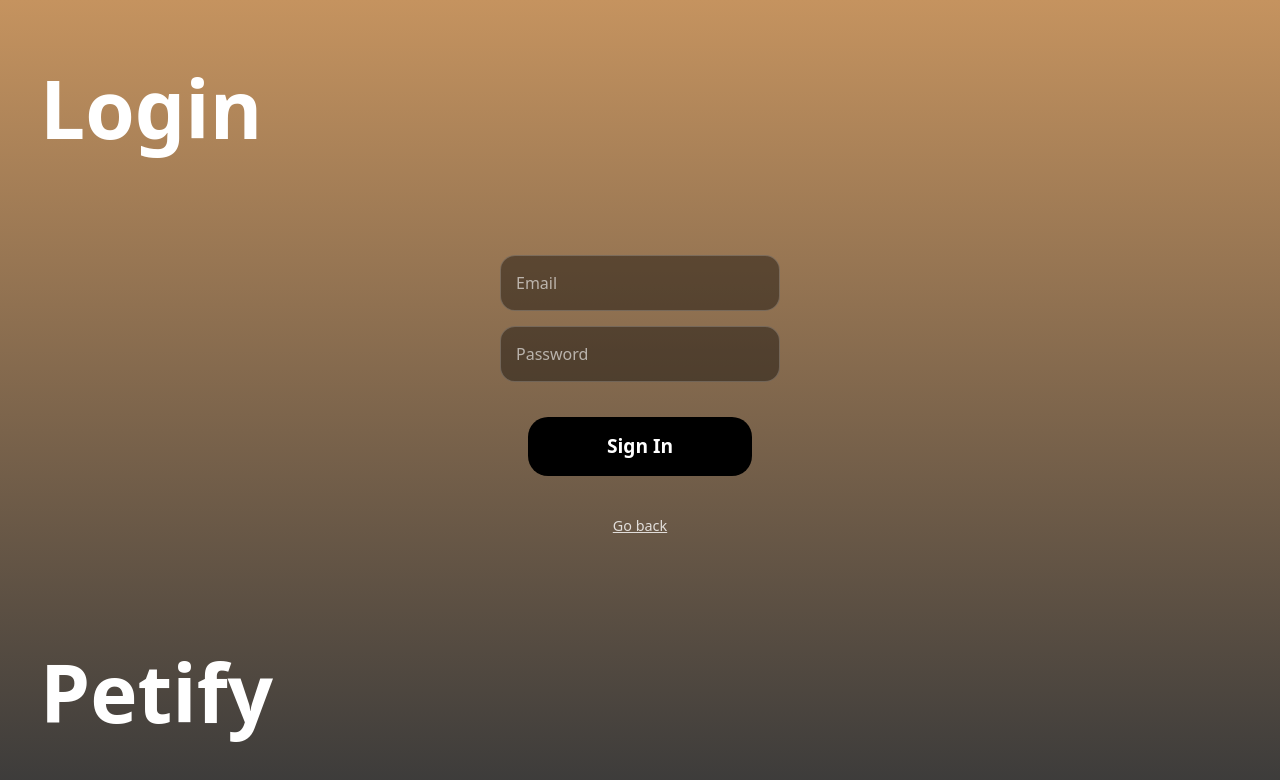
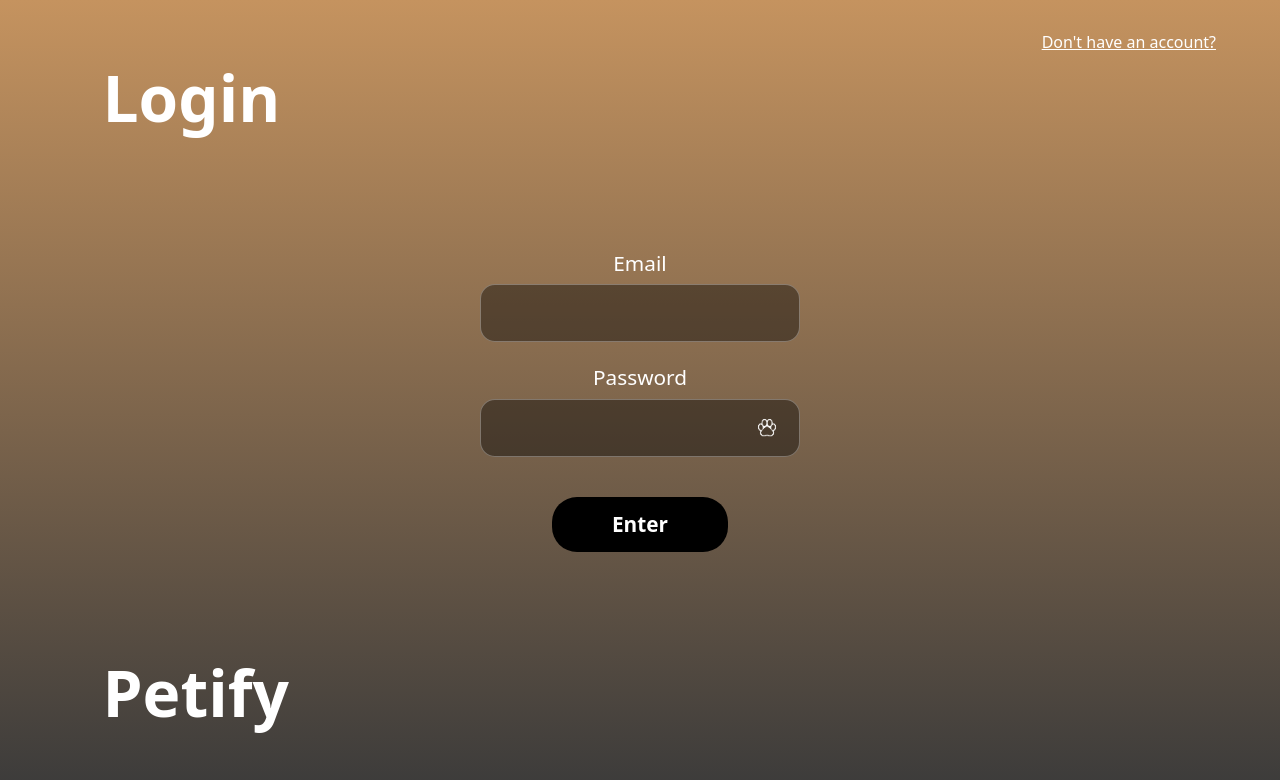
Before and after one commit to Bruno-Verstappen/Petify, a React (Vite) app: page /login in a window 1280 px wide. Shown: the top 780 px of the page. Built offline with nearby package versions, Linux system fonts and the light colour scheme.

Commit message:
Página auth e login funciona.Login leva ao registo

```diff
--- a/src/AuthPage.css
+++ /dev/null
@@ -1,54 +0,0 @@
-/* src/AuthPage.css */
-.auth-wrapper {
-  width: 100vw;
-  height: 100vh;
-  /* O gradiente exato da sua imagem */
-  background: linear-gradient(180deg, #c5935f 0%, #3a3a3a 100%);
-  display: flex;
-  flex-direction: column;
-  justify-content: space-between;
-  padding: 5% 5%; /* Dá o espaçamento interno para os textos */
-  box-sizing: border-box;
-}
-
-.welcome-text {
-  color: white;
-  font-size: clamp(2.5rem, 8vw, 5rem);
-  font-weight: bold;
-  margin: 0;
-}
-
-.petify-logo {
-  color: white;
-  font-size: clamp(2.5rem, 8vw, 5rem);
-  font-weight: bold;
-  margin: 0;
-}
-
-.button-group {
-  display: flex;
-  flex-direction: column;
-  align-items: center;
-  gap: 20px;
-}
-
-.btn-auth {
-  background-color: black;
-  color: white;
-  border: none;
-  padding: 15px 0;
-  width: 280px; /* Largura fixa para manter o estilo */
-  max-width: 80%; /* Responsivo em telemóveis pequenos */
-  border-radius: 20px;
-  font-size: 1.2rem;
-  font-weight: 600;
-  cursor: pointer;
-}
-
-.business-link {
-  color: white;
-  font-size: 0.9rem;
-  text-decoration: none;
-  margin-top: 10px;
-  opacity: 0.8;
-}
--- /dev/null
+++ b/src/features/auth/pages/AuthPage.css
@@ -0,0 +1,41 @@
+.auth-container-central {
+  position: fixed;
+  top: 0; left: 0;
+  width: 100vw; height: 100vh;
+  background: linear-gradient(180deg, #c5935f 0%, #3a3a3a 100%);
+  display: flex;
+  flex-direction: column;
+  justify-content: space-between;
+  align-items: center; /* Mantém Welcome e Petify no centro */
+  padding: 80px 0;
+  box-sizing: border-box;
+}
+
+.welcome-title, .petify-footer-logo {
+  color: white !important;
+  font-size: 5rem;
+  font-weight: bold;
+  margin: 0;
+  text-align: center;
+}
+
+.auth-buttons-group {
+  display: flex;
+  flex-direction: column;
+  gap: 25px;
+}
+
+.btn-main {
+  background-color: black;
+  color: white;
+  border: none;
+  padding: 18px 0;
+  width: 280px;
+  border-radius: 35px;
+  font-size: 1.3rem;
+  font-weight: bold;
+  cursor: pointer;
+  transition: transform 0.2s;
+}
+
+.btn-main:hover { transform: scale(1.02); }
--- a/src/features/auth/pages/AuthPage.jsx
+++ b/src/features/auth/pages/AuthPage.jsx
@@ -1,34 +1,20 @@
 import React from 'react';
-import { useNavigate } from 'react-router-dom'; // Importa o hook de navegação
-import '../../../AuthPage.css';
+import { useNavigate } from 'react-router-dom';
+import './AuthPage.css';
 
 const AuthPage = () => {
-  const navigate = useNavigate(); // Inicializa o navegador
+  const navigate = useNavigate();
 
   return (
-    <div className="auth-wrapper">
-      <h1 className="welcome-text">Welcome</h1>
+    <div className="auth-container-central">
+      <h1 className="welcome-title">Welcome</h1>
 
-      <div className="button-group">
-        {/* Adiciona o evento onClick para mudar a rota */}
-        <button
-          className="btn-auth"
-          onClick={() => navigate('/login')}
-        >
-          Login
-        </button>
-
-        <button
-          className="btn-auth"
-          onClick={() => navigate('/register')}
-        >
-          Register
-        </button>
-
-        <a href="#" className="business-link">Do you have a business?</a>
+      <div className="auth-buttons-group">
+        <button className="btn-main" onClick={() => navigate('/login')}>Sign In</button>
+        <button className="btn-main" onClick={() => navigate('/register')}>Register</button>
       </div>
 
-      <h2 className="petify-logo">Petify</h2>
+      <h2 className="petify-footer-logo">Petify</h2>
     </div>
   );
 };
--- /dev/null
+++ b/src/features/auth/pages/Login.css
@@ -0,0 +1,94 @@
+.login-page-wrapper {
+  position: fixed;
+  top: 0; left: 0;
+  width: 100vw; height: 100vh;
+  background: linear-gradient(180deg, #c5935f 0%, #3a3a3a 100%);
+  display: flex;
+  flex-direction: column;
+  justify-content: space-between;
+  align-items: flex-start; /* Alinha Welcome e Petify à ESQUERDA */
+  padding: 60px 8%;
+  box-sizing: border-box;
+}
+
+.login-welcome-text, .login-petify-logo {
+  color: white !important;
+  font-size: 4rem;
+  font-weight: bold;
+}
+
+.top-right-link {
+  position: absolute;
+  top: 30px; right: 5%;
+  color: white;
+  cursor: pointer;
+  font-size: 1rem;
+  text-decoration: underline;
+}
+
+.login-content-center {
+  align-self: center; /* Garante que o FORMULÁRIO fica no meio */
+  display: flex;
+  flex-direction: column;
+  align-items: center;
+  width: 100%;
+}
+
+.login-form {
+  display: flex;
+  flex-direction: column;
+  align-items: center;
+  gap: 20px;
+}
+
+.login-input-group {
+  display: flex;
+  flex-direction: column;
+  align-items: center;
+  gap: 5px;
+}
+
+.login-input-group label {
+  color: white;
+  font-size: 1.3rem;
+}
+
+.login-password-container {
+  position: relative;
+  display: flex;
+  align-items: center;
+}
+
+.login-input {
+  width: 320px;
+  padding: 16px;
+  padding-right: 60px; /* Espaço para a pata não tapar o texto */
+  border-radius: 15px;
+  border: 1px solid rgba(255, 255, 255, 0.3);
+  background-color: rgba(0, 0, 0, 0.4) !important;
+  color: white !important;
+  font-size: 1rem;
+  outline: none;
+}
+
+.pata-icon-large {
+  position: absolute;
+  right: 12px;
+  width: 42px !important; /* Tamanho da pata corrigido */
+  height: auto;
+  cursor: pointer;
+  filter: brightness(0) invert(1); /* Garante que a pata fique branca */
+  z-index: 5;
+}
+
+.btn-enter {
+  background-color: black;
+  color: white;
+  border: none;
+  padding: 12px 60px;
+  border-radius: 25px;
+  font-size: 1.3rem;
+  font-weight: bold;
+  cursor: pointer;
+  margin-top: 20px;
+}
--- a/src/features/auth/pages/Login.jsx
+++ b/src/features/auth/pages/Login.jsx
@@ -1,11 +1,13 @@
 import React, { useState } from 'react';
 import { useNavigate } from 'react-router-dom';
 import { loginWithEmail } from "../../../services/authService";
-import "../../../shared/components/Login.css";
+import "./Login.css";
+import pataImg from "../../../assets/images/pata_password.png";
 
 const Login = () => {
   const [email, setEmail] = useState('');
   const [password, setPassword] = useState('');
+  const [showPassword, setShowPassword] = useState(false);
   const [error, setError] = useState('');
   const navigate = useNavigate();
 
@@ -21,45 +23,52 @@ const Login = () => {
   };
 
   return (
-    <div className="auth-wrapper">
-      <h1 className="welcome-text">Login</h1>
+    <div className="login-page-wrapper">
+      <div className="top-right-link" onClick={() => navigate('/register')}>
+        Don't have an account?
+      </div>
 
-      <div className="login-form-container">
-        <form onSubmit={handleLogin} className="auth-form">
-          {error && <p className="error-text">{error}</p>}
+      <h1 className="login-welcome-text">Login</h1>
 
+      <div className="login-content-center">
+        <form onSubmit={handleLogin} className="login-form">
+          {error && <p className="login-error">{error}</p>}
+
+          <div className="login-input-group">
+            <label>Email</label>
             <input
               type="email"
-            placeholder="Email"
-            className="auth-input"
+              className="login-input"
               value={email}
               onChange={(e) => setEmail(e.target.value)}
               required
             />
+          </div>
 
+          <div className="login-input-group">
+            <label>Password</label>
+            <div className="login-password-container">
               <input
-            type="password"
-            placeholder="Password"
-            className="auth-input"
+                type={showPassword ? "text" : "password"}
+                className="login-input"
                 value={password}
                 onChange={(e) => setPassword(e.target.value)}
                 required
               />
+              <img
+                src={pataImg}
+                alt="Ver senha"
+                className="pata-icon-large"
+                onClick={() => setShowPassword(!showPassword)}
+              />
+            </div>
+          </div>
 
-          <div className="button-group" style={{marginTop: '20px'}}>
-            <button type="submit" className="btn-auth">Sign In</button>
-            <button
-              type="button"
-              className="btn-back-link"
-              onClick={() => navigate('/auth')}
-            >
-              Go back
-            </button>
-          </div>
+          <button type="submit" className="btn-enter">Enter</button>
         </form>
       </div>
 
-      <h2 className="petify-logo">Petify</h2>
+      <h2 className="login-petify-logo">Petify</h2>
     </div>
   );
 };
--- a/src/shared/components/Login.css
+++ /dev/null
@@ -1,129 +0,0 @@
-/* src/shared/components/Login.css */
-
-/* Contentor principal que aproveita o gradiente e o layout do site */
-.auth-wrapper {
-  position: fixed;
-  top: 0;
-  left: 0;
-  width: 100vw;
-  height: 100vh;
-  background: linear-gradient(180deg, #c5935f 0%, #3a3a3a 100%); /* Gradiente padrão Petify */
-  display: flex;
-  flex-direction: column;
-  justify-content: space-between;
-  padding: 60px 40px;
-  box-sizing: border-box;
-  z-index: 9999;
-  color: white;
-}
-
-/* Título Welcome/Login no topo */
-.welcome-text {
-  color: white !important;
-  font-size: clamp(2.5rem, 8vw, 5rem);
-  font-weight: bold;
-  margin: 0;
-  text-align: left;
-}
-
-/* Contentor do formulário centralizado */
-.login-form-container {
-  display: flex;
-  flex-direction: column;
-  align-items: center;
-  width: 100%;
-}
-
-.auth-form {
-  display: flex;
-  flex-direction: column;
-  align-items: center;
-  gap: 15px;
-  width: 100%;
-}
-
-/* Configuração das caixas de texto com contraste corrigido */
-.auth-input {
-  width: 280px;
-  max-width: 80%;
-  padding: 15px;
-  border-radius: 15px;
-  border: 1px solid rgba(255, 255, 255, 0.2);
-
-  /* Fundo escuro semitransparente para destacar o texto branco */
-  background-color: rgba(0, 0, 0, 0.4) !important;
-
-  /* Texto que o utilizador escreve */
-  color: #ffffff !important;
-
-  font-size: 1rem;
-  outline: none;
-  transition: all 0.3s ease;
-}
-
-/* Texto de sugestão (Email/Password) */
-.auth-input::placeholder {
-  color: rgba(255, 255, 255, 0.6);
-}
-
-/* Foco na caixa de texto */
-.auth-input:focus {
-  background-color: rgba(0, 0, 0, 0.6) !important;
-  border: 1px solid #c5935f; /* Destaque com a cor do topo */
-  box-shadow: 0 0 8px rgba(197, 147, 95, 0.4);
-}
-
-/* Botão de entrar (Preto arredondado) */
-.btn-auth {
-  background-color: black;
-  color: white;
-  border: none;
-  padding: 15px 0;
-  width: 280px;
-  max-width: 80%;
-  border-radius: 20px;
-  font-size: 1.2rem;
-  font-weight: 600;
-  cursor: pointer;
-  transition: transform 0.2s;
-}
-
-.btn-auth:active {
-  transform: scale(0.95);
-}
-
-/* Link para voltar */
-.btn-back-link {
-  background: none;
-  border: none;
-  color: white;
-  text-decoration: underline;
-  cursor: pointer;
-  font-size: 0.9rem;
-  opacity: 0.8;
-  margin-top: 10px;
-}
-
-.btn-back-link:hover {
-  opacity: 1;
-}
-
-/* Mensagem de erro */
-.error-text {
-  color: #ff4d4d;
-  background: rgba(0, 0, 0, 0.3);
-  padding: 10px 20px;
-  border-radius: 10px;
-  font-size: 0.9rem;
-  margin-bottom: 10px;
-  border: 1px solid #ff4d4d;
-}
-
-/* Logo Petify no fundo */
-.petify-logo {
-  color: white !important;
-  font-size: clamp(2.5rem, 8vw, 5rem);
-  font-weight: bold;
-  margin: 0;
-  text-align: left;
-}
```
Also changed, not shown: src/assets/images/pata_password.png (added), src/shared/components/hooks/Login.css (deleted). Lines whose indentation alone changed are shown as unchanged.
